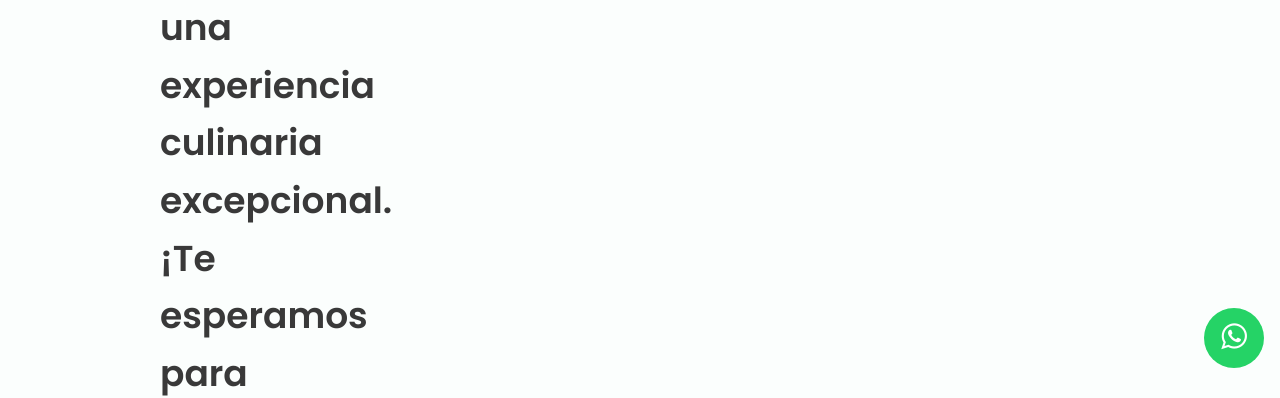
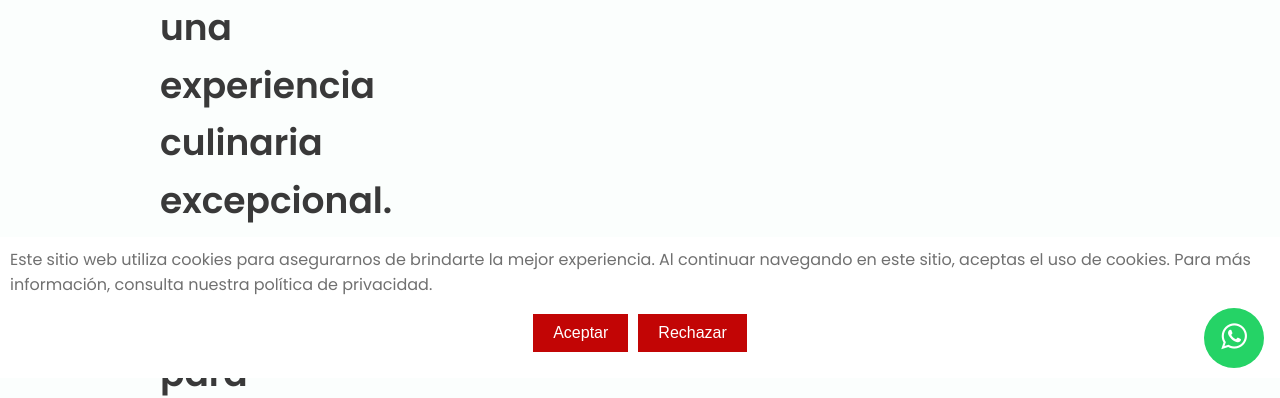
Before and after one commit to Hafifi94/ispa_test, a plain HTML site: page index.html in a window 1280 px wide. Shown: the part 422-820 px from the top of the page. Drawn offline with nearby package versions, Linux system fonts and the light colour scheme.

Commit message:
Update styles.css
button-cookies

```diff
--- a/css/styles.css
+++ b/css/styles.css
@@ -573,3 +573,49 @@ img {
 .whatsapp-icon {
   margin-top:13px;
 }
+
+/*---------------------Cookie banner------- */
+#cookie-banner {
+  position: fixed;
+  bottom: 0;
+  left: 0;
+  width: 100%;
+  background-color: var(--container-color);
+  padding: 10px;
+}
+
+#cookie-text {
+  margin: 0;
+
+}
+
+.cookie-container {
+  display: flex;
+  justify-content:center;
+  align-items: center;
+  background-color: var(--container-color);
+  padding: 1rem;
+}
+
+#cookie-button  {
+  background-color: var(--first-color);
+  color: white;
+  border: var(--body-color);
+  padding: 10px 20px;
+  text-align: center;
+  text-decoration: none;
+  display: inline-block;
+  font-size: 16px;
+  margin-right: 10px;
+}
+
+#reject-button {
+  background-color: var(--first-color);
+  color: white;
+  border: var(--body-color);
+  padding: 10px 20px;
+  text-align: center;
+  text-decoration: none;
+  display: inline-block;
+  font-size: 16px;
+}
```
